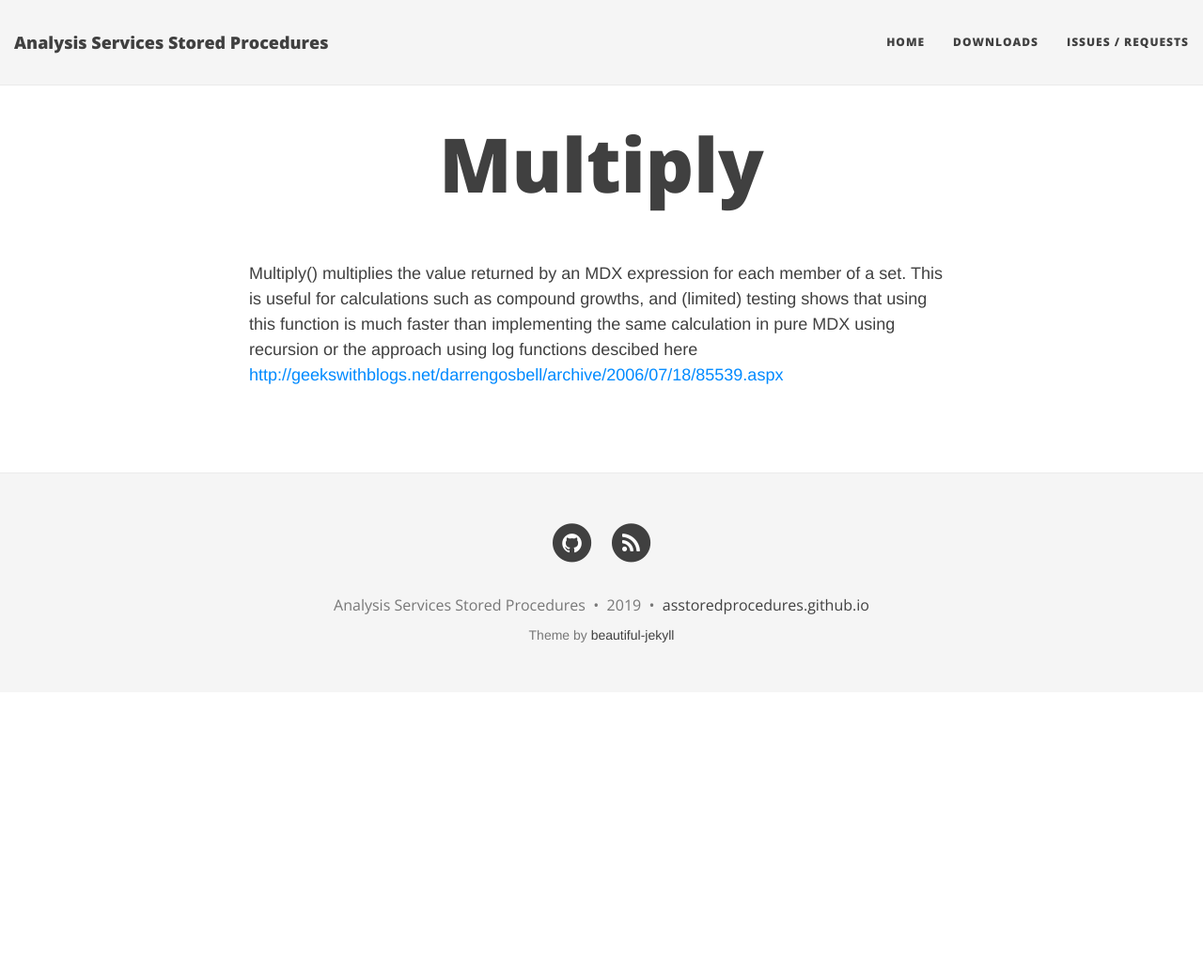
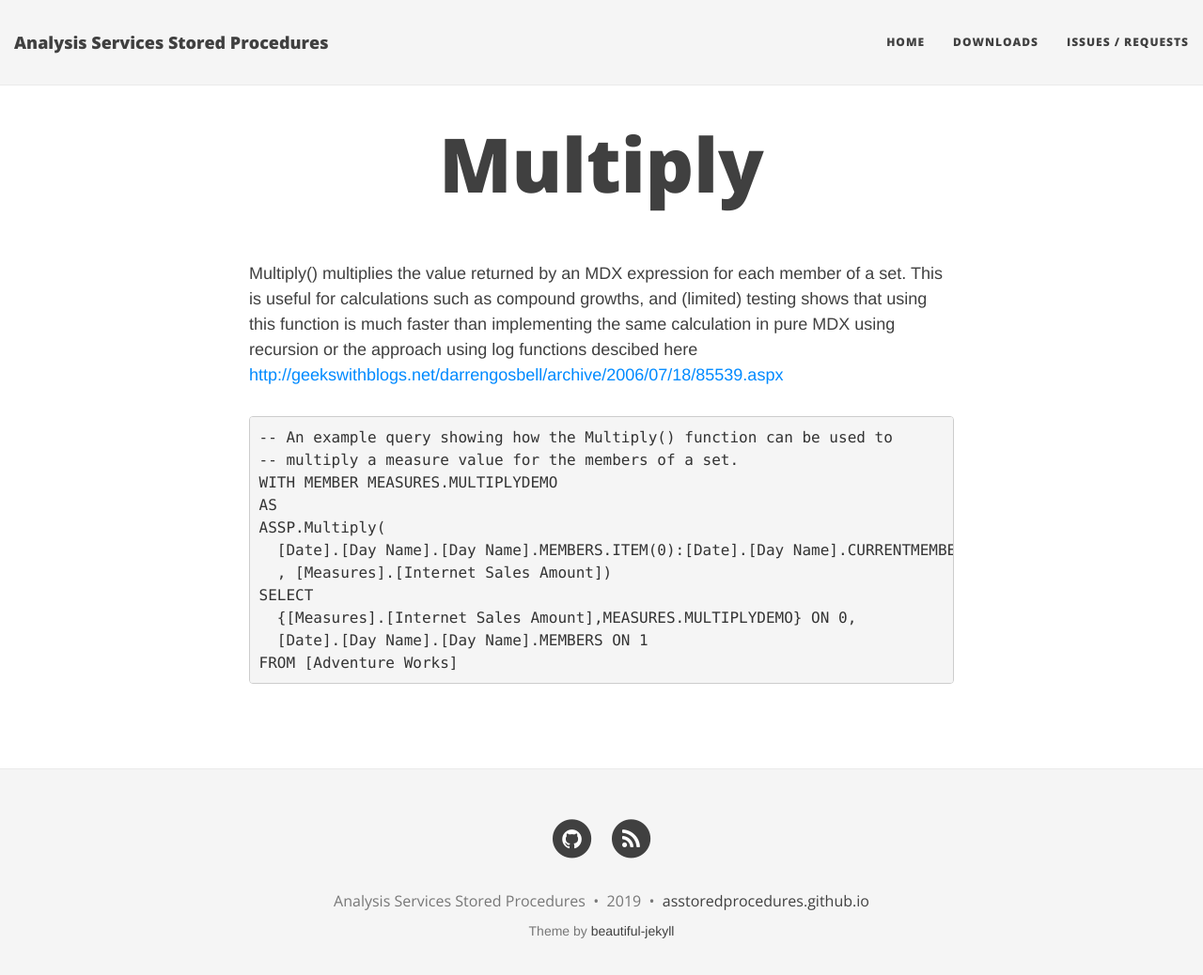
Before and after one commit to ASStoredProcedures/ASStoredProcedures, a Jekyll site: the page built from docs/_functions/Multiplication.md, in a window 1280 px wide and 1052 px high. Shown: the top 1038 px of the window at 94% size. Built offline with Jekyll 4.4.1, drawn with Linux system fonts in a browser that asks for light colours; nearby versions of some CDN libraries; comment, search, counter and statistics services are not loaded.

Commit message:
Adding example to Multiply.md

````diff
--- a/docs/_functions/Multiplication.md
+++ b/docs/_functions/Multiplication.md
@@ -8,3 +8,17 @@ functions:
 ---
 
 Multiply() multiplies the value returned by an MDX expression for each member of a set. This is useful for calculations such as compound growths, and (limited) testing shows that using this function is much faster than implementing the same calculation in pure MDX using recursion or the approach using log functions descibed here [http://geekswithblogs.net/darrengosbell/archive/2006/07/18/85539.aspx](http://geekswithblogs.net/darrengosbell/archive/2006/07/18/85539.aspx)
+
+```raw
+-- An example query showing how the Multiply() function can be used to
+-- multiply a measure value for the members of a set.
+WITH MEMBER MEASURES.MULTIPLYDEMO
+AS
+ASSP.Multiply(
+  [Date].[Day Name].[Day Name].MEMBERS.ITEM(0):[Date].[Day Name].CURRENTMEMBER
+  , [Measures].[Internet Sales Amount])
+SELECT
+  {[Measures].[Internet Sales Amount],MEASURES.MULTIPLYDEMO} ON 0,
+  [Date].[Day Name].[Day Name].MEMBERS ON 1
+FROM [Adventure Works]
+```
````
